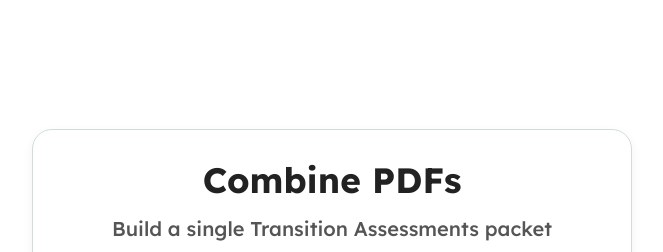
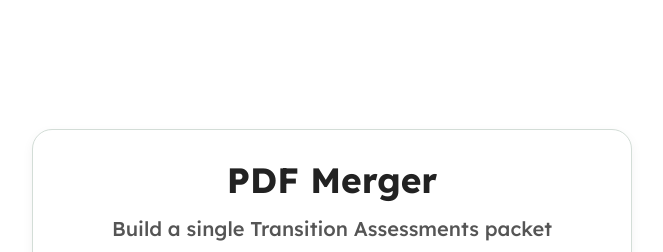
Before and after one commit to ispectechular/PDF-Combiner-, a plain HTML site: page index.html in a window 1280 px wide. Shown: the top 252 px of the page, without its empty margins (308-971 px from the left). Drawn offline with Linux system fonts and the light colour scheme.

Commit message:
Update index.html

```diff
--- a/index.html
+++ b/index.html
@@ -79,7 +79,7 @@
 <body>
   <div class="wrap" role="region" aria-label="Transition Assessments PDF Combiner">
     <div class="card">
-      <div class="title">Combine PDFs</div>
+      <div class="title">PDF Merger</div>
       <div class="hint">Build a single Transition Assessments packet</div>
 
       <label class="label" for="studentName">Student name</label>
```
